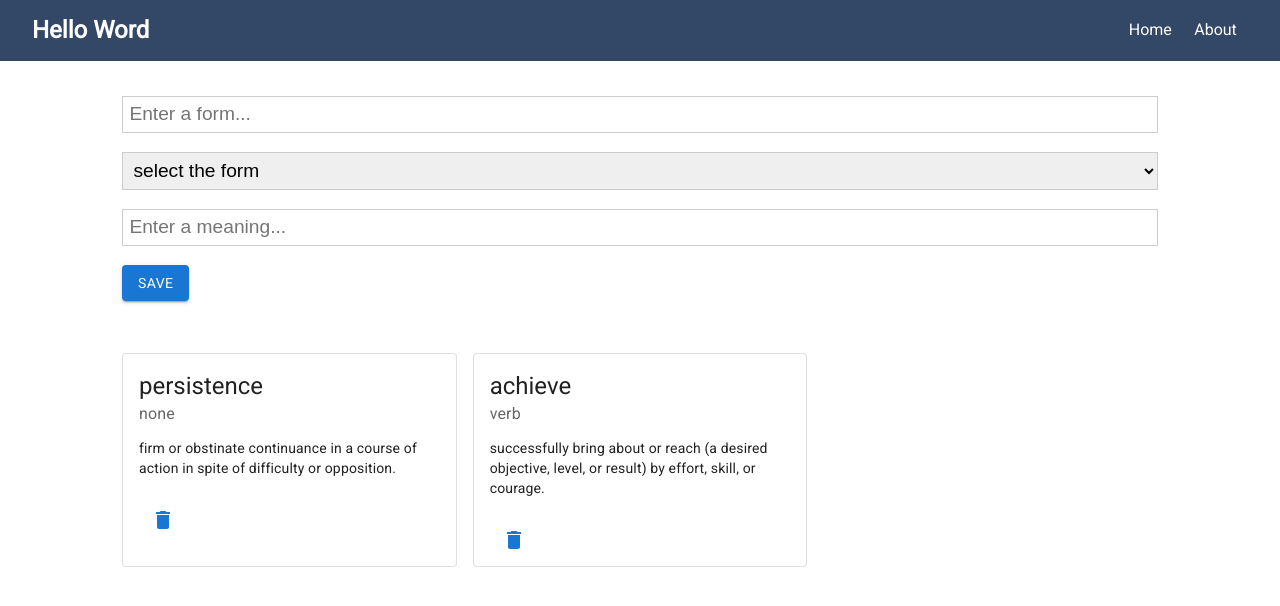
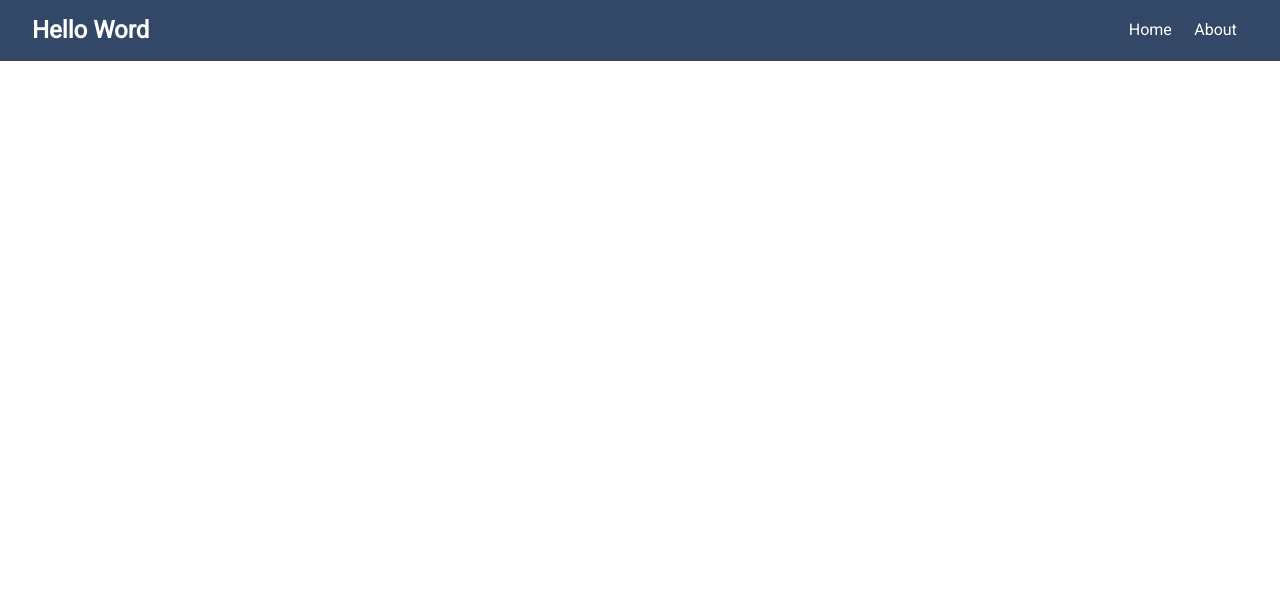
Before and after one commit to JeongHaeun3263/hello-word-mern, a React (Create React App) app: page / in a window 1280 px wide. Shown: the top 606 px of the page. Built offline with nearby package versions, Linux system fonts and the light colour scheme.

Commit message:
fix the router

```diff
--- a/package.json
+++ b/package.json
@@ -2,7 +2,7 @@
 	"name": "hello-word-mern",
 	"version": "0.1.0",
 	"private": true,
-	"homepage": "http://JeongHaeun3263.github.io/hello-word-mern/",
+	"homepage": "http://JeongHaeun3263.github.io/hello-word-mern",
 	"dependencies": {
 		"@emotion/react": "^11.7.1",
 		"@emotion/styled": "^11.6.0",
--- a/src/App.js
+++ b/src/App.js
@@ -51,7 +51,7 @@ function App() {
 					<Switch>
 						<Route
 							exact
-							path='/'
+							path='/hello-word-mern'
 							render={() => (
 								<Fragment>
 									<WordList
```
